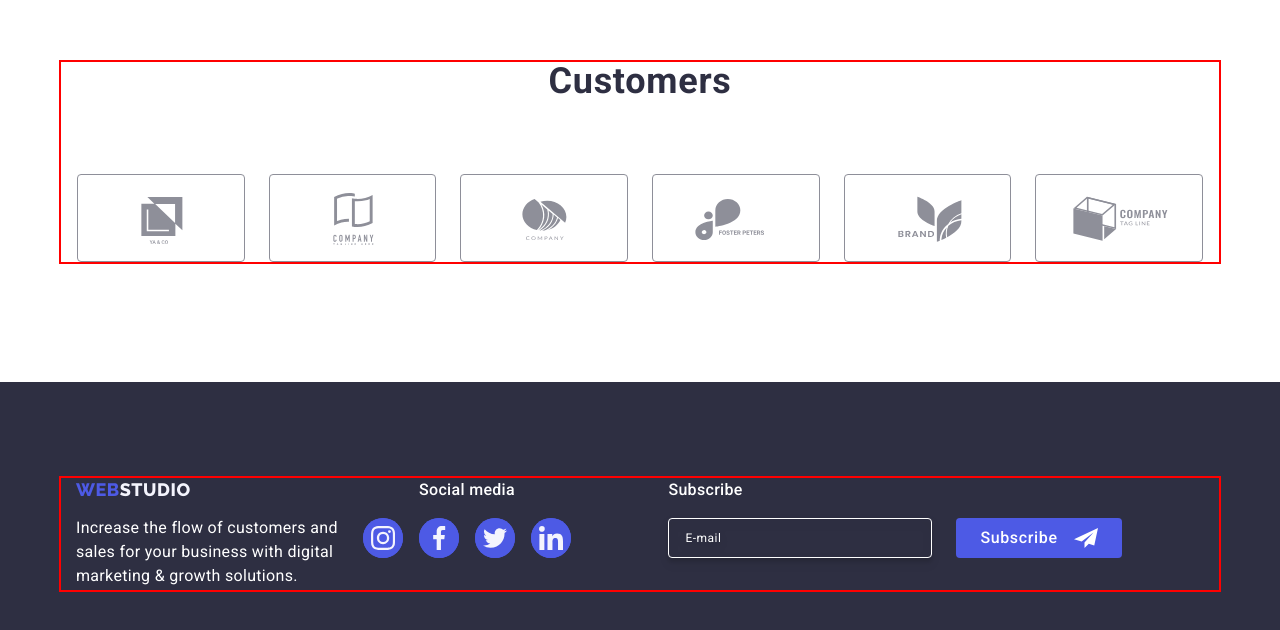
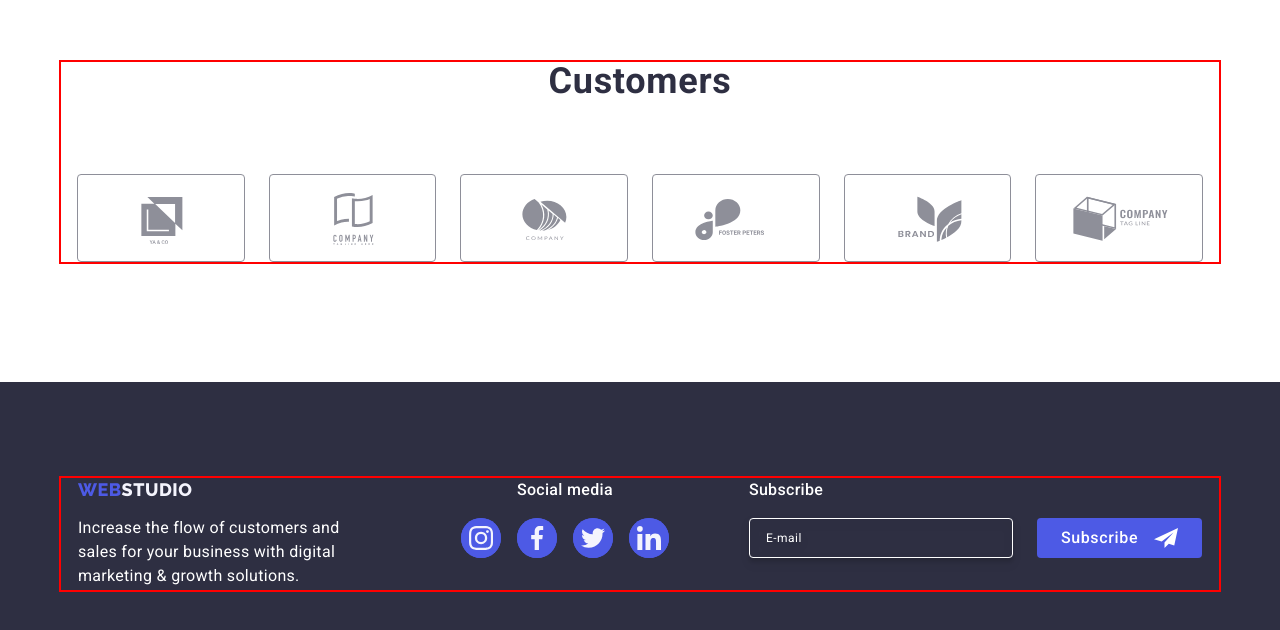
Before and after one commit to Antiserggio/goit-markup-hw-06, a plain HTML site: page index.html in a window 1280 px wide. Shown: the part 2532-3162 px from the top of the page. Drawn offline with nearby package versions, Linux system fonts and the light colour scheme.

Commit message:
Update styles.css

```diff
--- a/css/styles.css
+++ b/css/styles.css
@@ -1486,14 +1486,19 @@ input {
     gap: 24px;
   }
 
-  .footer-text {}
+  .footer-soc-container {
+    margin-right: 80px;
+    margin-left: 0;
+  }
 
   .footer-logo-container {
     padding-left: 15px;
+    margin-right: 120px;
   }
 
   .footer-bottom {
-    margin-top: 0;
+    margin: 0;
+    padding-right: 15px;
   }
 
 
```
